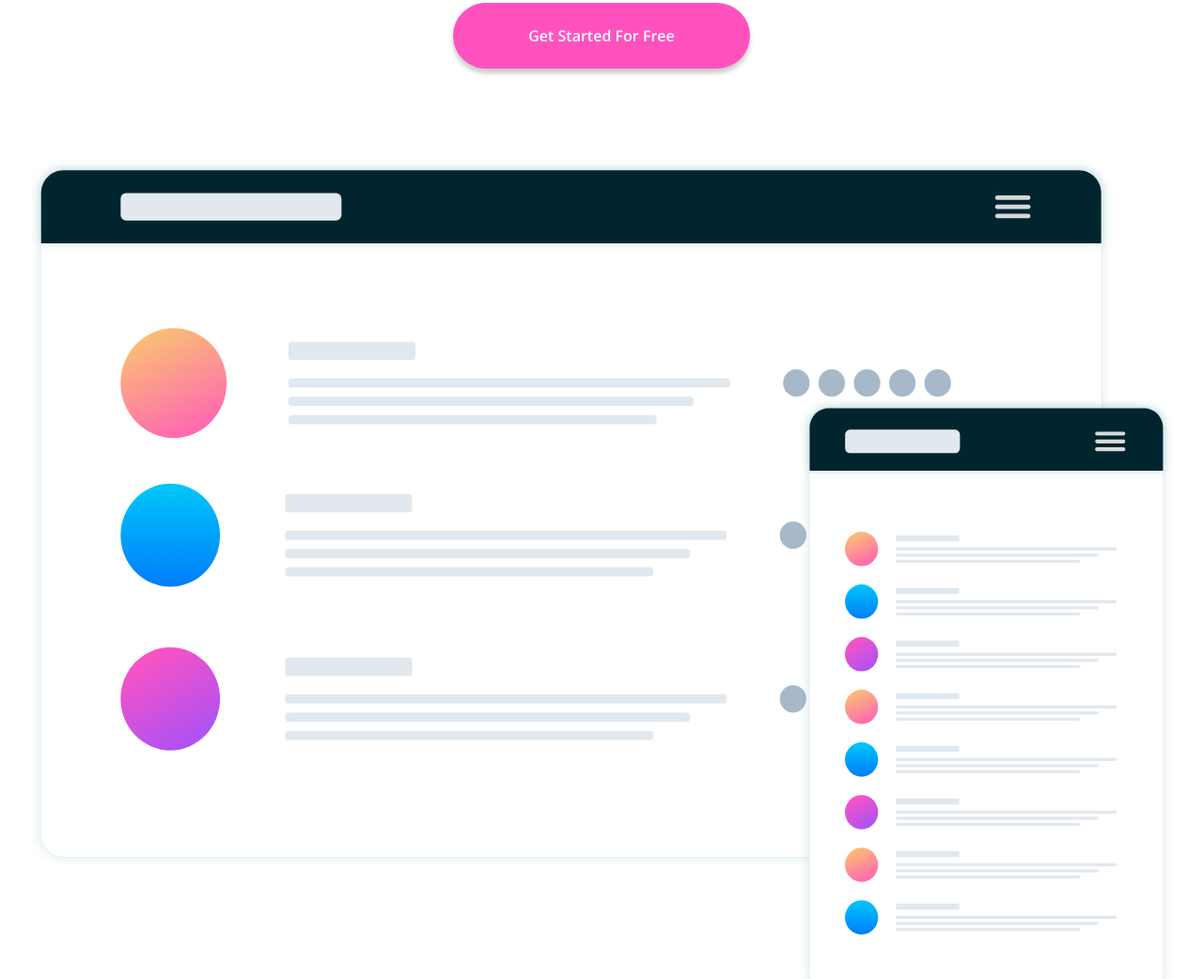
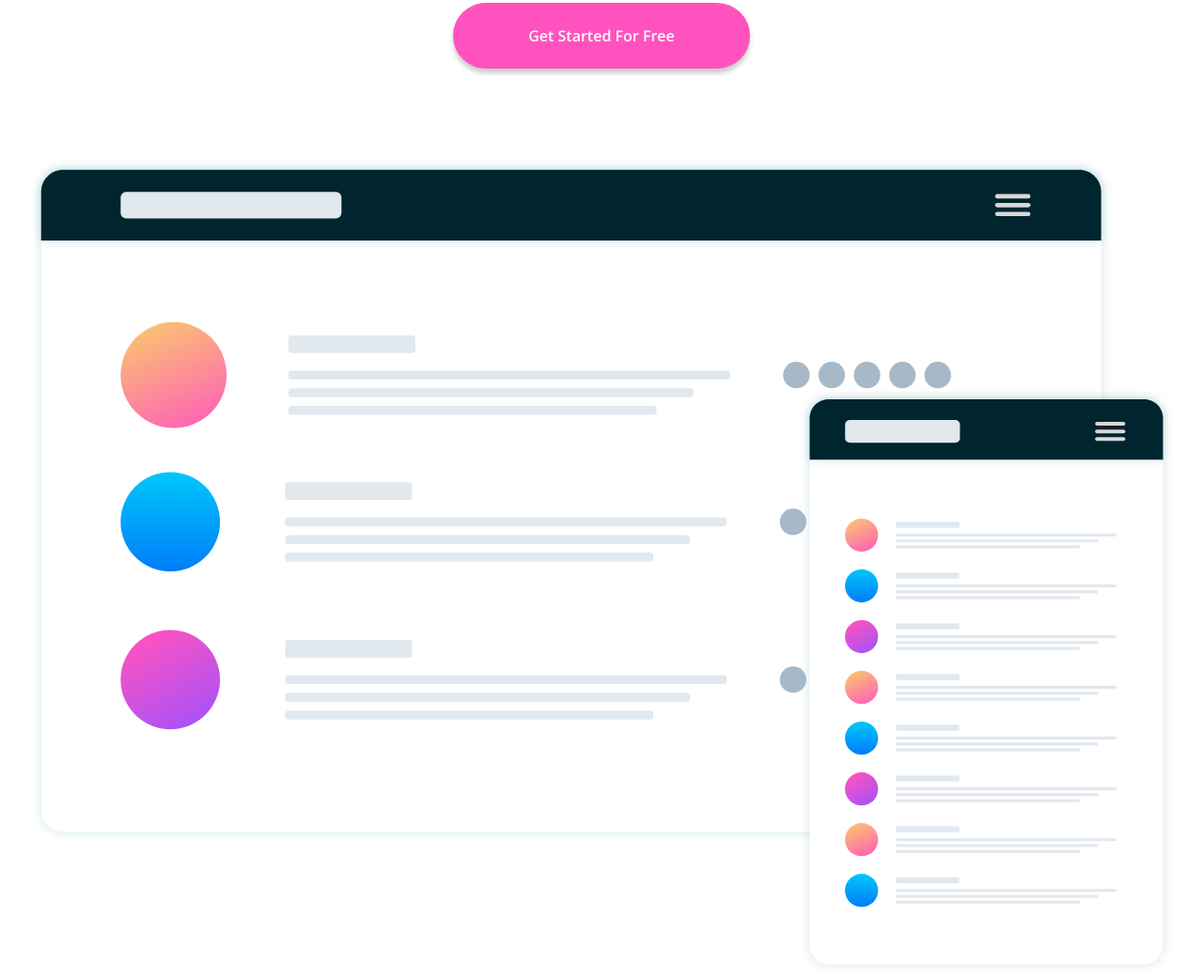
Before and after one commit to JeremyWarui/Huddle, a plain HTML site: page index.html in a window 1280 px wide. Shown: the part 549-1591 px from the top of the page at 94% size. Drawn offline with nearby package versions, Linux system fonts and the light colour scheme.

Commit message:
edit html

```diff
--- a/index.html
+++ b/index.html
@@ -54,7 +54,7 @@
       </div>
 
       <div>
-        <img src="images/screen-mockups.svg" width="400" height="900" alt="screen mock ups" />
+        <img src="images/screen-mockups.svg" width="400" height="auto" alt="screen mock ups" />
       </div>
     </div>
 
```
